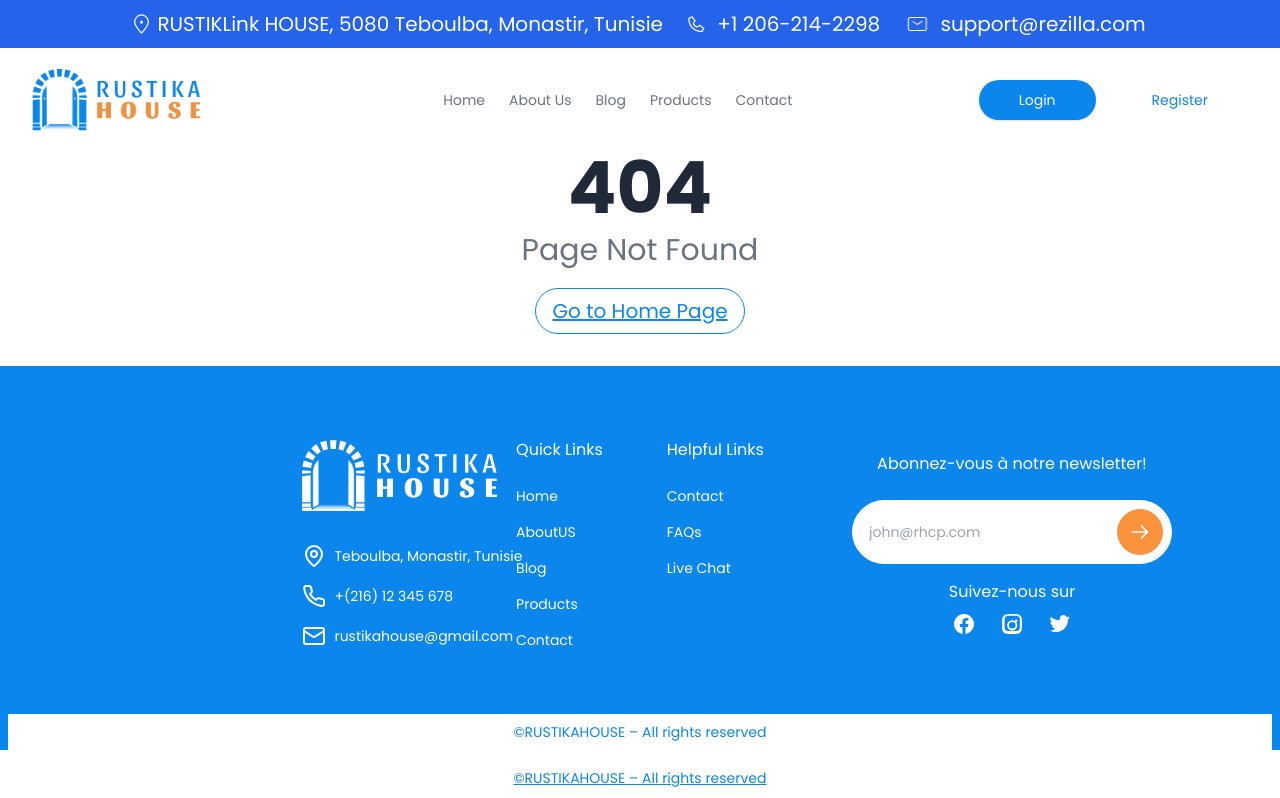
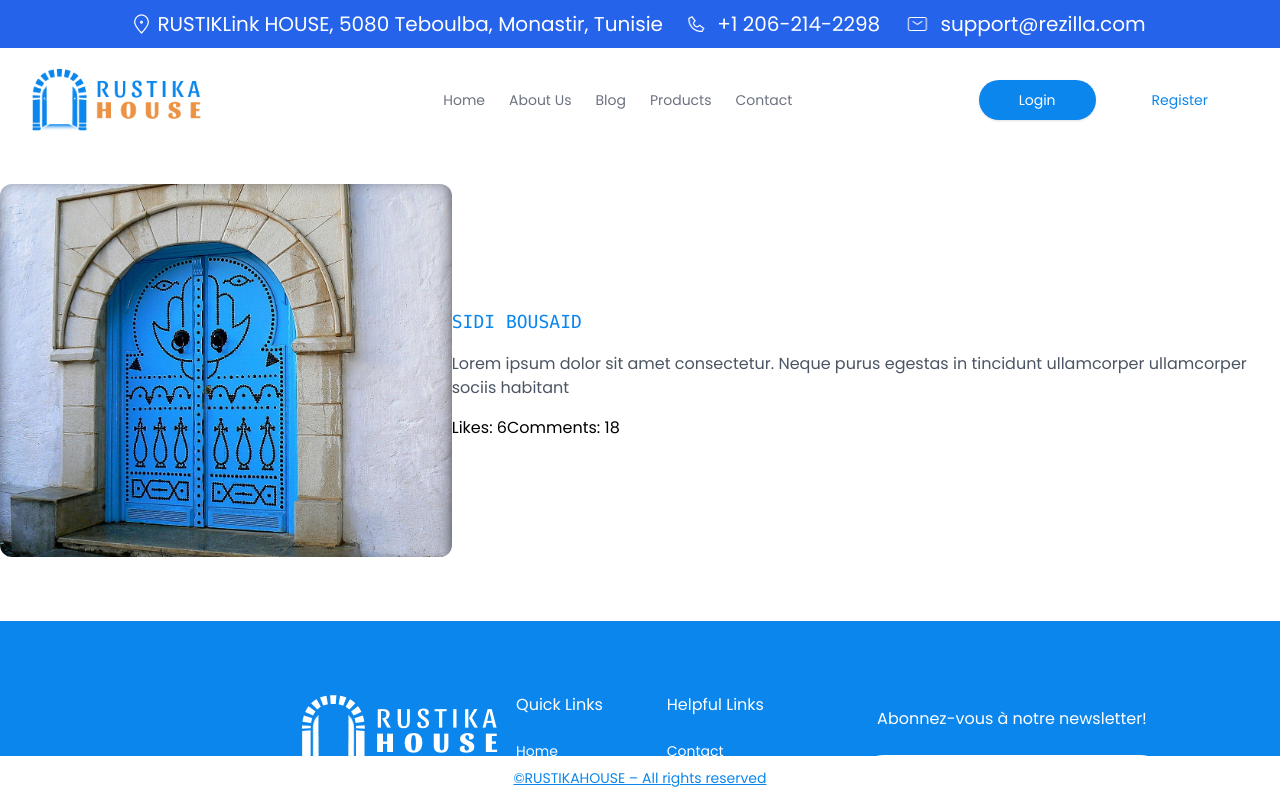
Before and after one commit to Hakimsabkhi/blog-website-Rustic-door-nextjs14approuter, a Next.js app: page /product/1 in a window 1280 px wide. Before the commit this address had no page. Shown: the top 798 px of the page. Built offline with nearby package versions, Linux system fonts and the light colour scheme.

Commit message:
last update

```diff
--- a/public/data.ts
+++ b/public/data.ts
@@ -6,6 +6,7 @@
 import { Phone, PhoneCall, Printer, Mail, Info, MapPin } from 'lucide-react';
 import type { Metadata } from 'next';
 import { faTruck, faCheckCircle, faHeadset } from '@fortawesome/free-solid-svg-icons';
+import { StaticImageData } from 'next/image';
 
 
 {/*MetaData Layout */}
@@ -200,6 +201,16 @@
   ];
 
   {/*All Peoduct IN Product Page*/}
+  export interface Product {
+    id: number;
+    category: string;
+    imgSrc: StaticImageData | string;
+    title: string;
+    description: string;
+    likes: number;
+    comments: number;
+  }
+
   export const products = [
     {
         id: 1,
@@ -236,7 +247,7 @@
 
     },
     {
-      id: 3,
+      id: 4,
       category: 'TUNIS',
       imgSrc: Product4,
       title: 'TUNIS',
@@ -246,7 +257,7 @@
 
   },
   {
-    id: 3,
+    id: 5,
     category: 'TUNIS',
     imgSrc: Product5,
     title: 'TUNIS',
@@ -256,7 +267,7 @@
 
 },
 {
-  id: 3,
+  id: 6,
   category: 'TUNIS',
   imgSrc: Product6,
   title: 'TUNIS',
@@ -271,6 +282,7 @@
 {/*All Peoduct IN Product Page 2*/}
 export const productpagetwo = [
   {
+    id: 7,
     category:'DOWING STREET',
     imgSrc: Product7,
     title: 'DOWING STREET',
@@ -282,6 +294,7 @@
 
 },
 {
+  id: 7,
   category:'ADOBE',
   imgSrc: Product8,
   title: 'ADOBE',
@@ -291,6 +304,7 @@
   savoir: 'SAVOIR PLUS',
 },
 {
+  id: 8,
 category:'BURNOS VIBRANT',
 imgSrc: Product6,
 title: 'BURANOS VIBRANT',
@@ -300,7 +314,7 @@
 
 },
 {
-  id: 3,
+  id: 9,
   category: 'TUNIS',
   imgSrc: Product9,
   title: 'TUNIS',
@@ -309,7 +323,7 @@
   comments: 18,
 },
 {
-  id: 3,
+  id: 10,
   category: 'TUNIS',
   imgSrc: Product10,
   title: 'TUNIS',
@@ -319,7 +333,7 @@
 
 },
 {
-  id: 3,
+  id: 11,
   category: 'TUNIS',
   imgSrc: Product11,
   title: 'TUNIS',
@@ -335,6 +349,7 @@
 {/*All Peoduct IN Product Page 3*/}
 export const productpagethree = [
   {
+    id: 12,
     category:'CARTAGENAS COLORFUL',
     imgSrc: Product12,
     title: 'CARTAGENAS COLORFUL',
@@ -344,6 +359,7 @@
     savoir: 'SAVOIR PLUS',
   },
   {
+    id: 13,
     category:'COLOMBOS',
     imgSrc: Product13,
     title: 'COLUMBOS',
@@ -353,6 +369,7 @@
 
   },
   {
+    id: 14,
     category:'ELIZABETH',
     imgSrc: Product14,
     title: 'ELIZABETH',
@@ -363,7 +380,7 @@
 
   },
   {
-    id: 3,
+    id: 15,
     category: 'TUNIS',
     imgSrc: Product15,
     title: 'TUNIS',
@@ -373,7 +390,7 @@
 
 },
 {
-  id: 3,
+  id: 16,
   category: 'TUNIS',
   imgSrc: Product3,
   title: 'TUNIS',
@@ -383,7 +400,7 @@
 
 },
 {
-  id: 3,
+  id: 17,
   category: 'TUNIS',
   imgSrc: Product3,
   title: 'TUNIS',
--- /dev/null
+++ b/src/app/One_Product/page.tsx
@@ -0,0 +1,40 @@
+"use client";
+
+import React from 'react';
+import { Product } from 'public/data'; // Import the Product type
+import Image from 'next/image';
+
+interface ProductDetailsProps {
+  product: Product; // Use the Product type
+}
+
+const ProductDetails: React.FC<ProductDetailsProps> = ({ product }) => {
+  return (
+    <section className='py-8'>
+      <div className='flex flex-col items-center justify-center'>
+        <div className="flex flex-col md:flex-row items-center justify-center">
+          <div className="flex justify-center items-center">
+            <Image
+              alt={product.title}
+              src={product.imgSrc}
+              className="max-w-[500px] rounded-xl"
+              layout='responsive'
+              width={500}
+              height={300}
+            />
+          </div>
+          <div className="flex flex-col gap-4 text-center md:text-left">
+            <h1 className="font-mono text-lg text-primary mt-2">{product.title}</h1>
+            <p className="text-gray-600">{product.description}</p>
+            <div>
+              <span>Likes: {product.likes}</span>
+              <span>Comments: {product.comments}</span>
+            </div>
+          </div>
+        </div>
+      </div>
+    </section>
+  );
+};
+
+export default ProductDetails;
--- a/src/app/product-details/page.tsx
+++ /dev/null
@@ -1,24 +0,0 @@
-import React from 'react';
-import Image from 'next/image';
-import { ProductDetail1, } from 'public/img/image'; // Add more images as needed
-import FirstBlock from './components/FirstBlock';
-import SecondBlock from './components/SecondBlock';
-import ThredBlock from './components/ThredBlock';
-import ContactBlock from './components/ContactBlock';
-import BlockFive from './components/BlockFive';
-import DecouvreMore from './components/DecouvreMore';
-
-function ProductDetails() {
-  return (
-     <div>
-        <FirstBlock/>
-        <SecondBlock/>
-        <ThredBlock/>
-        <ContactBlock/>
-        <BlockFive/>
-        <DecouvreMore/>
-     </div>
-  );
-}
-
-export default ProductDetails;
--- /dev/null
+++ b/src/app/product/[id]/page.tsx
@@ -0,0 +1,29 @@
+"use client";
+
+import React from 'react';
+import { useRouter } from 'next/navigation'; // Use 'next/navigation' for App Router
+import { products } from 'public/data'; // Adjust path as needed
+import ProductDetails from '../../One_Product/page'; // Adjust path as needed
+import { Product } from 'public/data'; // Import Product type
+
+const ProductPage: React.FC<{ params: { id: string } }> = ({ params }) => {
+    const { id } = params;
+
+    // Ensure id is defined and is a number
+    const productId = id ? parseInt(id, 10) : NaN;
+
+    // Find the product based on the id from the URL
+    const product = products.find((product) => product.id === productId);
+
+    if (!product) {
+      return <div>Product not found</div>;
+    }
+
+    return (
+      <div>
+        <ProductDetails product={product} />
+      </div>
+    );
+  };
+
+  export default ProductPage;
--- a/src/app/product/page.tsx
+++ b/src/app/product/page.tsx
@@ -114,7 +114,7 @@
                                     {product.description}
                                 </p>
                                 <div className="mx-auto w-[80%] sm:w-[80%] md:w-[50%] lg:w-[50%] xl:w-[50%] text-center rounded-full bg-white py-2 text-sm font-medium text-[#054C73] transition hover:bg-blue-100 focus:outline-none border border-[#054C73] shadow-md">
-                                    <Link href={`/product-details`}>SAVOIR PLUS</Link>
+                                    <Link href={`/product/${product.id}`}>SAVOIR PLUS</Link>
                                 </div>
                             </div>
                         </div>
--- /dev/null
+++ b/src/app/product_details/page.tsx
@@ -0,0 +1,22 @@
+import React from 'react'
+import FirstBlock from './components/FirstBlock'
+import SecondBlock from './components/SecondBlock'
+import ThredBlock from './components/ThredBlock'
+import ContactBlock from './components/ContactBlock'
+import DecouvreMore from './components/DecouvreMore'
+import BlockFive from './components/BlockFive'
+
+function Product_Details() {
+  return (
+    <div>
+    <FirstBlock/>
+    <SecondBlock/>
+    <ThredBlock/>
+    <ContactBlock/>
+    <BlockFive/>
+    <DecouvreMore/>
+    </div>
+  )
+}
+
+export default Product_Details
```
Also changed, not shown: src/app/product_details/components/BlockFive.tsx (renamed from src/app/product-details/components/BlockFive.tsx), src/app/product_details/components/ContactBlock.tsx (renamed from src/app/product-details/components/ContactBlock.tsx), src/app/product_details/components/DecouvreMore.tsx (renamed from src/app/product-details/components/DecouvreMore.tsx), src/app/product_details/components/FirstBlock.tsx (renamed from src/app/product-details/components/FirstBlock.tsx), src/app/product_details/components/SecondBlock.tsx (renamed from src/app/product-details/components/SecondBlock.tsx), src/app/product_details/components/ThredBlock.tsx (renamed from src/app/product-details/components/ThredBlock.tsx).
